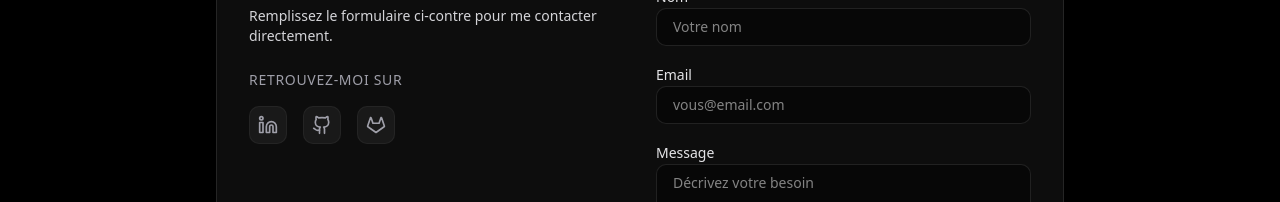
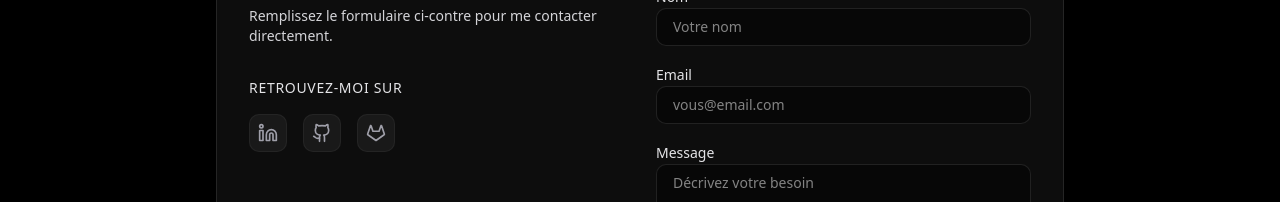
Before and after one commit to julesdeschamps24/portfolio, a Next.js app: page /contact in a window 1280 px wide. Shown: the part 432-634 px from the top of the page. Built offline with nearby package versions, Linux system fonts and the light colour scheme; no server answers.

Commit message:
fix: update page title and improve contact section

```diff
--- a/app/layout.tsx
+++ b/app/layout.tsx
@@ -20,7 +20,7 @@ const geistMono = Geist_Mono({
 export const metadata: Metadata = {
   metadataBase: new URL(process.env.NEXT_PUBLIC_URL || 'https://julesdeschamps.dev'),
   title: {
-    default: "Jules Deschamps - Développeur Web Freelance & Creative Developer",
+    default: "Jules Deschamps - Développeur Web Freelance",
     template: "%s | Jules Deschamps"
   },
   description: "Portfolio de Jules Deschamps, développeur web spécialisé en React, Next.js et TypeScript. Création de sites web performants et esthétiques.",
--- a/components/sections/contact-section.tsx
+++ b/components/sections/contact-section.tsx
@@ -26,8 +26,8 @@ export function ContactSection() {
               </p>
             </div>
 
-            <div className="space-y-4">
-              <h4 className="text-sm font-medium text-zinc-400 uppercase tracking-wider">Retrouvez-moi sur</h4>
+            <div className="space-y-4 pt-2">
+              <h4 className="text-sm font-medium text-zinc-200 uppercase tracking-wider">Retrouvez-moi sur</h4>
               <div className="flex gap-4">
                 {SOCIAL_LINKS.map((link) => (
                   <a
```
